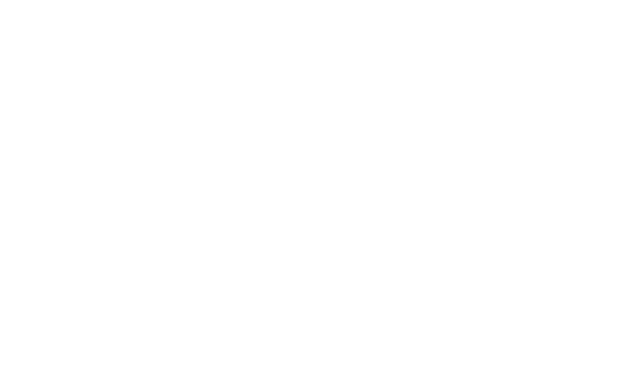
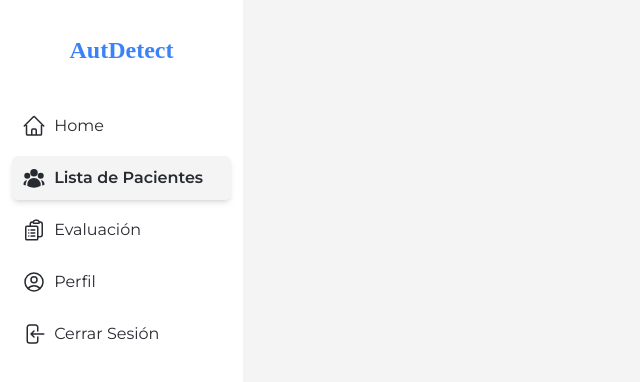
Before and after one commit to Joaco182004/autdetect-frontend, a React (Vite) app: page /dashboard/list in a window 1280 px wide. Before the commit this address had no page. Shown: the top 382 px of the page, without its empty margins (0-640 px from the left). Built offline with nearby package versions, Linux system fonts and the light colour scheme; a web font is replaced by a local one.

Commit message:
DashboardFinalizado

```diff
--- a/src/App.jsx
+++ b/src/App.jsx
@@ -4,8 +4,9 @@ import reactLogo from './assets/react.svg'
 import viteLogo from '/vite.svg'
 import './App.css'
 import Login from './pages/Login'
-import Home from './pages/Dashboard';
+import Home from './pages/Home';
 import Dashboard from './pages/Dashboard';
+import List from './pages/List';
 
 function App() {
   const [count, setCount] = useState(0)
@@ -14,7 +15,11 @@ function App() {
     <BrowserRouter>
       <Routes>
         <Route path="/login" element={ <Login/>} />
-        <Route path="dashboard" element={<Dashboard />} />
+        <Route path="dashboard" element={<Dashboard />}>
+        <Route path="" element={<Home />} />
+        <Route path="list" element={<List />} />
+        </Route>
+
         <Route path="/" element={<Navigate to="/login" replace />} />
       </Routes>
     </BrowserRouter>
--- a/src/pages/Dashboard.jsx
+++ b/src/pages/Dashboard.jsx
@@ -1,5 +1,5 @@
-import {React,useEffect} from "react";
-import { useLocation } from 'react-router-dom';
+import { React, useEffect } from "react";
+import { useLocation, useNavigate, Outlet } from "react-router-dom";
 import {
   HomeIcon,
   ClipboardDocumentListIcon,
@@ -15,36 +15,77 @@ import {
   ArrowLeftEndOnRectangleIcon as ArrowLeftEndOnRectangleIconLine,
 } from "@heroicons/react/24/outline";
 
-import "../pages/style.css"
+import "../pages/style.css";
 import Home from "./Home";
 export default function Dashboard() {
   const location = useLocation();
+  const navigate = useNavigate();
+  return (
+    <section className="bg-[rgb(244,244,244)] w-screen h-screen flex items-center select-none">
+      <nav className="bg-white h-[100%] w-[300px] flex flex-col">
+        <div>
+          <h1 className="font-playwrite text-blue-500 text-center font-bold w-[100%] h-[100px] flex  items-center justify-center text-2xl">
+            AutDetect
+          </h1>
+        </div>
 
-  return (
-    <section className="bg-[rgb(244,244,244)] w-screen h-screen flex items-center">
-      <nav className="bg-white h-[100%] w-[300px] flex flex-col">
-        <img src="https://freepngimg.com/save/32196-pepsi-logo-transparent/686x670" className="h-[60px] w-[60px] ml-[10px] mt-[10px]"></img>
-
-        <ul className="flex flex-col items-center w-full mt-5">
-
-            {location.pathname == "/dashboard" ? (
-            <li className="group bg-[rgb(244,244,244)] shadow-md cursor-pointer p-[10px] rounded-md flex items-center w-[90%] mb-2 font-semibold">
+        <ul className="flex flex-col items-center w-full mt-1">
+          {location.pathname == "/dashboard" ? (
+            <li
+              onClick={() => {
+                navigate("");
+              }}
+              className="group bg-[rgb(244,244,244)] shadow-md cursor-pointer p-[10px] rounded-md flex items-center w-[90%] mb-2 font-semibold"
+            >
               <HomeIcon className="size-6 text-[rgb(39,42,48)]  group-hover:block" />
               <p className="font-montserrat ml-2 text-[rgb(39,42,48)]">Home</p>
-              </li>
-            ):(<li className="group hover:bg-[rgb(244,244,244)] hover:shadow-md cursor-pointer p-[10px] rounded-md flex items-center w-[90%] mb-2 hover:font-semibold"><HomeIconLine className="size-6 text-[rgb(39,42,48)] group-hover:hidden" />
+            </li>
+          ) : (
+            <li
+              onClick={() => {
+                navigate("");
+              }}
+              className="group hover:bg-[rgb(244,244,244)] hover:shadow-md cursor-pointer p-[10px] rounded-md flex items-center w-[90%] mb-2 hover:font-semibold"
+            >
+              <HomeIconLine className="size-6 text-[rgb(39,42,48)] group-hover:hidden" />
               <HomeIcon className="size-6 text-[rgb(39,42,48)] hidden group-hover:block" />
-              <p className="font-montserrat ml-2 text-[rgb(39,42,48)]">Home</p></li>)}
+              <p className="font-montserrat ml-2 text-[rgb(39,42,48)]">Home</p>
+            </li>
+          )}
 
-              <li className="group hover:bg-[rgb(244,244,244)] hover:shadow-md cursor-pointer p-[10px] rounded-md flex items-center w-[90%] mb-2 hover:font-semibold">
-            <UserGroupIconLine className="size-6 text-[rgb(39,42,48)] group-hover:hidden" />
-            <UserGroupIcon className="size-6 text-[rgb(39,42,48)] hidden group-hover:block" />
-            <p className="font-montserrat ml-2 text-[rgb(39,42,48)]">Lista de Pacientes</p>
-          </li>
+          {location.pathname == "/dashboard/list" ? (
+            <li
+              onClick={() => {
+                navigate("list");
+              }}
+              className="group bg-[rgb(244,244,244)] shadow-md cursor-pointer p-[10px] rounded-md flex items-center w-[90%] mb-2 font-semibold"
+            >
+              <UserGroupIcon className="size-6 text-[rgb(39,42,48)] group-hover:block" />
+              <p className="font-montserrat ml-2 text-[rgb(39,42,48)]">
+                Lista de Pacientes
+              </p>
+            </li>
+          ) : (
+            <li
+              onClick={() => {
+                navigate("list");
+              }}
+              className="group hover:bg-[rgb(244,244,244)] hover:shadow-md cursor-pointer p-[10px] rounded-md flex items-center w-[90%] mb-2 hover:font-semibold"
+            >
+              <UserGroupIconLine className="size-6 text-[rgb(39,42,48)] group-hover:hidden" />
+              <UserGroupIcon className="size-6 text-[rgb(39,42,48)] hidden group-hover:block" />
+              <p className="font-montserrat ml-2 text-[rgb(39,42,48)]">
+                Lista de Pacientes
+              </p>
+            </li>
+          )}
+
           <li className="group hover:bg-[rgb(244,244,244)] hover:shadow-md cursor-pointer p-[10px] rounded-md flex items-center w-[90%] mb-2 hover:font-semibold">
             <ClipboardDocumentListIconLine className="size-6 text-[rgb(39,42,48)] group-hover:hidden" />
             <ClipboardDocumentListIcon className="size-6 text-[rgb(39,42,48)] hidden group-hover:block" />
-            <p className="font-montserrat ml-2 text-[rgb(39,42,48)]">Evaluación</p>
+            <p className="font-montserrat ml-2 text-[rgb(39,42,48)]">
+              Evaluación
+            </p>
           </li>
 
           <li className="group hover:bg-[rgb(244,244,244)] hover:shadow-md cursor-pointer p-[10px] rounded-md flex items-center w-[90%] mb-2 hover:font-semibold">
@@ -55,16 +96,15 @@ export default function Dashboard() {
           <li className="group hover:bg-[rgb(244,244,244)] hover:shadow-md cursor-pointer p-[10px] rounded-md flex items-center w-[90%] mb-2 hover:font-semibold">
             <ArrowLeftEndOnRectangleIconLine className="size-6 text-[rgb(39,42,48)] group-hover:hidden" />
             <ArrowLeftEndOnRectangleIcon className="size-6 text-[rgb(39,42,48)] hidden group-hover:block" />
-            <p className="font-montserrat ml-2 text-[rgb(39,42,48)]">Cerrar Sesión</p>
+            <p className="font-montserrat ml-2 text-[rgb(39,42,48)]">
+              Cerrar Sesión
+            </p>
           </li>
         </ul>
       </nav>
       <div className="w-full h-full border-[rgb(244,244,244)] border-l-2">
-        <div className="h-[80px] w-full bg-white">
-
-        </div>
         <div className="w-full bg-[rgb(244,244,244)] cont-bottom">
-          <Home></Home>
+          <Outlet />
         </div>
       </div>
     </section>
--- a/src/pages/Home.jsx
+++ b/src/pages/Home.jsx
@@ -236,8 +236,8 @@ const zoom = 9; // Nivel de zoom inicial
   // Función para determinar el color basado en una propiedad
 
   return (
-    <section className="w-full h-full overflow-auto">
-      <h1 className="font-montserrat font-semibold mb-[1rem] ml-[2rem] pt-[1rem] text-4xl">
+    <section className="w-full h-full overflow-auto outline-none select-none">
+      <h1 className="font-montserrat font-semibold mb-[2rem] ml-[2rem] pt-[2rem] text-4xl">
         Dashboard
       </h1>
       <div className=" w-full h-auto pb-4 cont-section-dash flex gap-4">
@@ -291,7 +291,7 @@ const zoom = 9; // Nivel de zoom inicial
             <div>
               {isChart ? (
                 <BarChart
-                  className="mt-4 font-montserrat text-sm"
+                  className="mt-4 font-montserrat text-sm "
                   width={650}
                   height={300}
                   data={data}
@@ -434,8 +434,8 @@ const zoom = 9; // Nivel de zoom inicial
           </div>
           <div className="w-100% h-[290px] border-[rgb(204,204,204)] p-4 pb-0 border-solid border-[1px] mt-4 rounded">
           <h5 className="font-montserrat text-sm font-semibold text-center">Distribución de Pacientes por Género</h5>
-          <PieChart className="font-montserrat text-sm ml-7" width={200} height={200}>
-          <Pie
+          <PieChart className="font-montserrat text-sm ml-7 outline-none" width={200} height={200}>
+          <Pie className="outline-none"
             data={data3}
             cx="50%"
             cy="50%"
--- /dev/null
+++ b/src/pages/List.jsx
@@ -0,0 +1,9 @@
+import React from 'react'
+
+export default function List() {
+  return (
+    <section className="w-full h-full overflow-auto outline-none select-none">
+
+    </section>
+  )
+}
--- a/src/pages/style.css
+++ b/src/pages/style.css
@@ -1,8 +1,8 @@
 .cont-bottom{
-    height: calc(100% - 80px);
+    height: 100%;
 }
 .cont-section-dash{
-    height: calc(100% - 96px);
+    height: 100%;
 
 }
 .activeClassOne {
```
